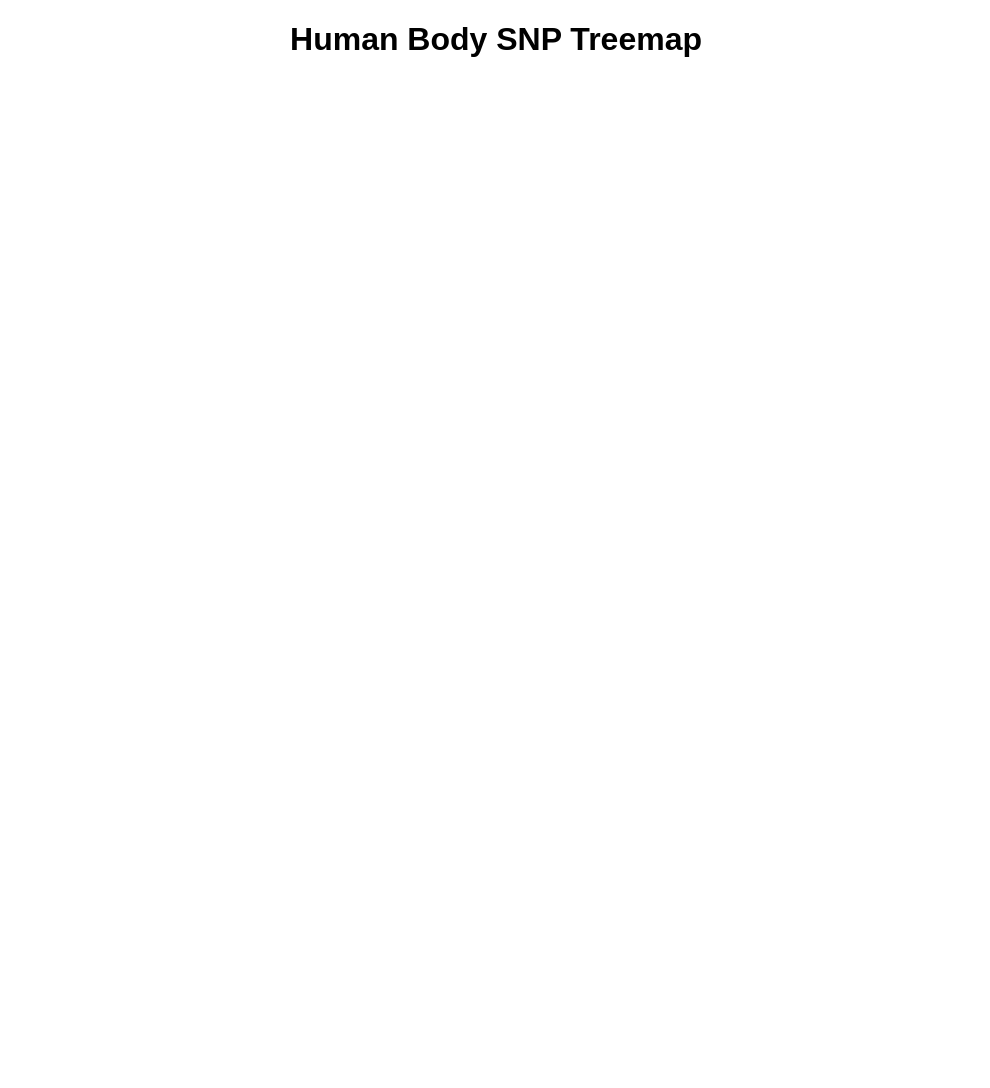
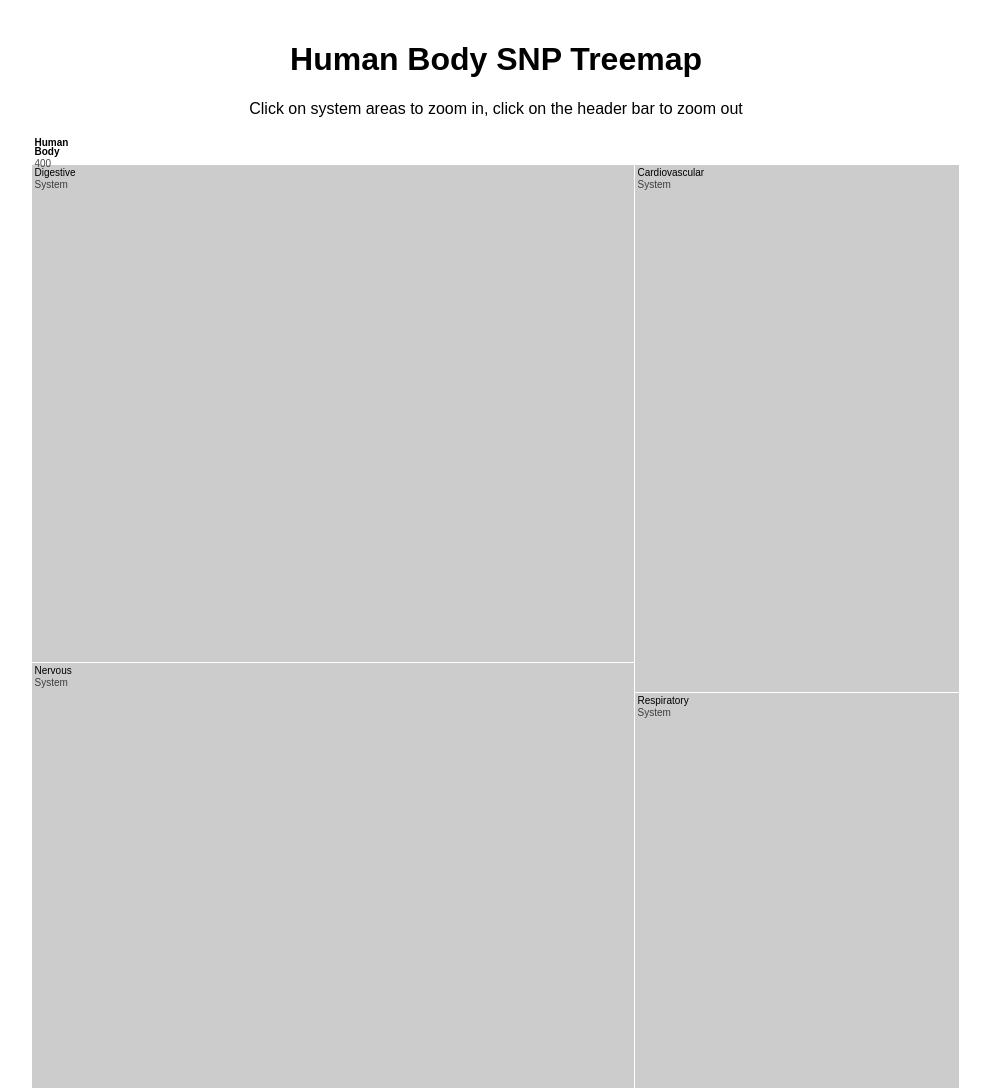
Before and after one commit to kevlened/ecm-hack, a website: page docs/index.html in a window 1280 px wide. Shown: the whole page, without its empty margins (144-1134 px from the left). Before the commit the page ends 800 px from the top, so only its background shows below. Drawn offline with nearby package versions, Linux system fonts and the light colour scheme.

Commit message:
index.html

```diff
--- a/docs/index.html
+++ b/docs/index.html
@@ -8,6 +8,8 @@
         body {
             font-family: sans-serif;
             text-align: center;
+            margin: 0;
+            padding: 20px;
         }
         #chart {
             width: 928px;
@@ -17,6 +19,7 @@
 </head>
 <body>
     <h1>Human Body SNP Treemap</h1>
+    <p>Click on system areas to zoom in, click on the header bar to zoom out</p>
     <div id="chart"></div>
     <script src="https://d3js.org/d3.v7.min.js"></script>
     <script>
@@ -94,14 +97,12 @@
             ]
         };
 
-        // Specify the chart’s dimensions.
+        // Specify the chart's dimensions.
         const width = 928;
         const height = 924;
 
-      // This custom tiling function adapts the built-in binary
-tiling function
-      // for the appropriate aspect ratio when the treemap is
-zoomed-in.
+        // This custom tiling function adapts the built-in binary tiling function
+        // for the appropriate aspect ratio when the treemap is zoomed-in.
         function tile(node, x0, y0, x1, y1) {
             d3.treemapBinary(node, 0, 0, width, height);
             for (const child of node.children) {
@@ -121,13 +122,22 @@ zoomed-in.
         // Create the scales.
         const x = d3.scaleLinear().rangeRound([0, width]);
         const y = d3.scaleLinear().rangeRound([0, height]);
-      const color =
-d3.scaleSequential(d3.interpolateRdYlGn).domain([1, 0]);
+
+        // Color scale for mutation ratio
+        const color = d3.scaleSequential(d3.interpolateRdYlGn).domain([1, 0]);
 
         // Formatting utilities.
         const format = d3.format(",d");
-      const name = d => d.ancestors().reverse().map(d =>
-d.data.name).join("/");
+        const name = d => d.ancestors().reverse().map(d => d.data.name).join("/");
+
+        // Create a simple UID generator since DOM.uid isn't available
+        function uid(prefix) {
+            const id = `${prefix}-${Math.random().toString(36).substr(2, 9)}`;
+            return {
+                id: id,
+                href: `#${id}`
+            };
+        }
 
         // Create the SVG container.
         const svg = d3.select("#chart").append("svg")
@@ -149,45 +159,57 @@ d.data.name).join("/");
 
             node.filter(d => d === root ? d.parent : d.children)
                 .attr("cursor", "pointer")
-              .on("click", (event, d) => d === root ? zoomout(root) :
-zoomin(d));
+                .on("click", (event, d) => d === root ? zoomout(root) : zoomin(d));
 
             node.append("title")
-              .text(d => ${name(d)}\nNatural SNPs:
-${d.data.natural_snps ? format(d.data.natural_snps) : 'N/A'}\nMutated
-SNPs: ${d.data.mutated_snps ? format(d.data.mutated_snps) : 'N/A'});
+                .text(d => {
+                    if (d.data.natural_snps && d.data.mutated_snps) {
+                        return `${name(d)}\nNatural SNPs: ${format(d.data.natural_snps)}\nMutated SNPs: ${format(d.data.mutated_snps)}\nMutation Rate: ${((d.data.mutated_snps / (d.data.natural_snps + d.data.mutated_snps)) * 100).toFixed(1)}%`;
+                    } else {
+                        return `${name(d)}\n${format(d.value)}`;
+                    }
+                });
 
             node.append("rect")
-              .attr("id", d => (d.leafUid = leaf-${Math.random()}))
+                .attr("id", d => (d.leafUid = uid("leaf")).id)
                 .attr("fill", d => {
                     if (d === root) return "#fff";
                     if (d.children) return "#ccc";
-                  const ratio = d.data.mutated_snps /
-(d.data.natural_snps + d.data.mutated_snps);
+                    if (d.data.natural_snps && d.data.mutated_snps) {
+                        const ratio = d.data.mutated_snps / (d.data.natural_snps + d.data.mutated_snps);
                         return color(ratio);
+                    }
+                    return "#ddd";
                 })
+                .attr("fill-opacity", d => d === root || d.children ? 1 : 0.8)
                 .attr("stroke", "#fff");
 
             node.append("clipPath")
-              .attr("id", d => (d.clipUid = clip-${Math.random()}))
+                .attr("id", d => (d.clipUid = uid("clip")).id)
                 .append("use")
-              .attr("xlink:href", d => #${d.leafUid});
+                .attr("xlink:href", d => d.leafUid.href);
 
             node.append("text")
-              .attr("clip-path", d => url(#${d.clipUid}))
+                .attr("clip-path", d => d.clipUid.href)
                 .attr("font-weight", d => d === root ? "bold" : null)
                 .selectAll("tspan")
-              .data(d => (d === root ? name(d) :
-d.data.name).split(/(?=[A-Z][^A-Z])/g).concat(d.data.mutated_snps ?
-`Mutations: ${format(d.data.mutated_snps)}` : ''))
+                .data(d => {
+                    let nameText = d === root ? name(d) : d.data.name;
+                    let lines = nameText.split(/(?=[A-Z][^A-Z])/g);
+
+                    if (d.data.mutated_snps !== undefined) {
+                        lines.push(`Mutations: ${format(d.data.mutated_snps)}`);
+                    } else if (!d.children || d === root) {
+                        lines.push(format(d.value));
+                    }
+
+                    return lines;
+                })
                 .join("tspan")
                 .attr("x", 3)
-              .attr("y", (d, i, nodes) => ${(i === nodes.length - 1)
-* 0.3 + 1.1 + i * 0.9}em)
-              .attr("fill-opacity", (d, i, nodes) => i ===
-nodes.length - 1 ? 0.7 : null)
-              .attr("font-weight", (d, i, nodes) => i ===
-nodes.length - 1 ? "normal" : null)
+                .attr("y", (d, i, nodes) => `${(i === nodes.length - 1) * 0.3 + 1.1 + i * 0.9}em`)
+                .attr("fill-opacity", (d, i, nodes) => i === nodes.length - 1 ? 0.7 : null)
+                .attr("font-weight", (d, i, nodes) => i === nodes.length - 1 ? "normal" : null)
                 .text(d => d);
 
             group.call(position, root);
@@ -195,13 +217,10 @@ nodes.length - 1 ? "normal" : null)
 
         function position(group, root) {
             group.selectAll("g")
-              .attr("transform", d => d === root ? translate(0,-30) :
-translate(${x(d.x0)},${y(d.y0)}))
+                .attr("transform", d => d === root ? `translate(0,-30)` : `translate(${x(d.x0)},${y(d.y0)})`)
                 .select("rect")
-              .attr("width", d => d === root ? width : x(d.x1) -
-x(d.x0))
-              .attr("height", d => d === root ? 30 : y(d.y1) -
-y(d.y0));
+                .attr("width", d => d === root ? width : x(d.x1) - x(d.x0))
+                .attr("height", d => d === root ? 30 : y(d.y1) - y(d.y0));
         }
 
         // When zooming in, draw the new nodes on top, and fade them in.
@@ -237,7 +256,6 @@ y(d.y0));
                 .call(t => group1.transition(t)
                     .call(position, d.parent));
         }
-
     </script>
 </body>
 </html>
```
Lines whose indentation alone changed are shown as unchanged.
